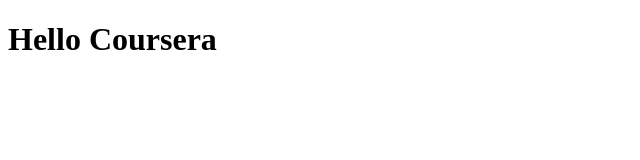
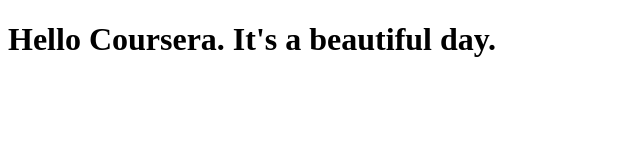
Before and after one commit to mayo-repo/coursera-class-test, a plain HTML site: page site/index.html in a window 1280 px wide. Shown: the whole page, without its empty margins (0-640 px from the left). Drawn offline with Linux system fonts and the light colour scheme.

Commit message:
Small addition to our page content.

```diff
--- a/site/index.html
+++ b/site/index.html
@@ -4,6 +4,6 @@
 <title>Hello Coursera</title>
 </head>
 <body>
-	<h1>Hello Coursera</h1>
+	<h1>Hello Coursera. It's a beautiful day.</h1>
 </body>
 </html>
```
